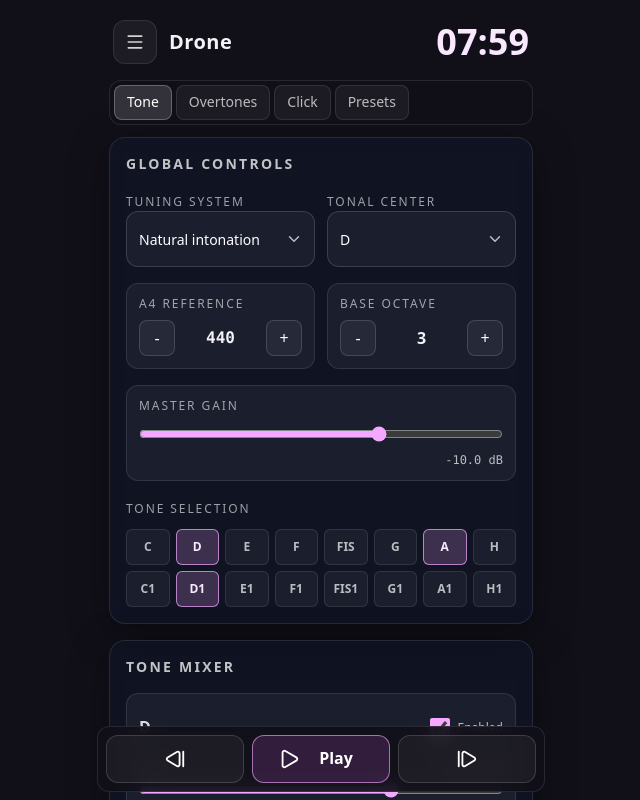
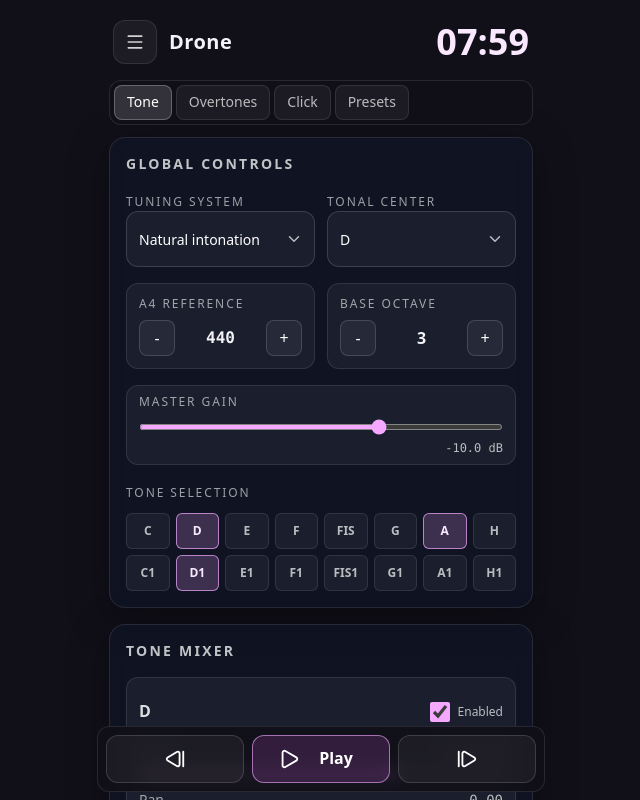
Before and after one commit to margokolar/bourdon-app, a React (Vite) app: page / in a window 1280 px wide. Shown: the top 800 px of the page, without its empty margins (319-959 px from the left). Built offline with nearby package versions, Linux system fonts and the light colour scheme.

Commit message:
Make Master gain panel more compact on Tone tab.
This reduces vertical spacing in the Master gain card so more of Tone mixer is visible without scrolling.

```diff
--- a/src/components/TopControls.tsx
+++ b/src/components/TopControls.tsx
@@ -124,8 +124,8 @@ export function TopControls({
         </div>
       </div>
 
-      <div className="rounded-xl border border-white/10 bg-white/5 p-3">
-        <div className="mb-2 text-xs uppercase tracking-[0.16em] text-white/60">Master gain</div>
+      <div className="rounded-xl border border-white/10 bg-white/5 px-3 py-2">
+        <div className="mb-1 text-xs uppercase tracking-[0.16em] text-white/60">Master gain</div>
         <input
           type="range"
           min={-30}
@@ -133,9 +133,9 @@ export function TopControls({
           step={0.1}
           value={masterGainDb}
           onChange={(event) => onMasterGainChange(Number(event.target.value))}
-          className="h-2 w-full accent-fuchsia-300"
+          className="h-1.5 w-full accent-fuchsia-300"
         />
-        <div className="mt-2 text-right text-xs tabular-nums text-white/70">{masterGainDb.toFixed(1)} dB</div>
+        <div className="mt-1 text-right text-xs tabular-nums text-white/70">{masterGainDb.toFixed(1)} dB</div>
       </div>
 
     </div>
```
